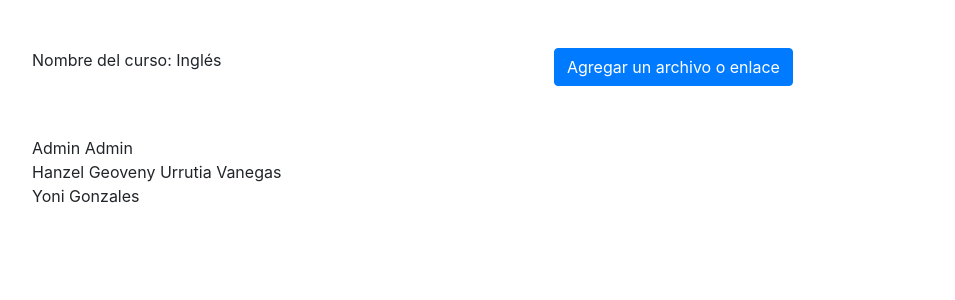
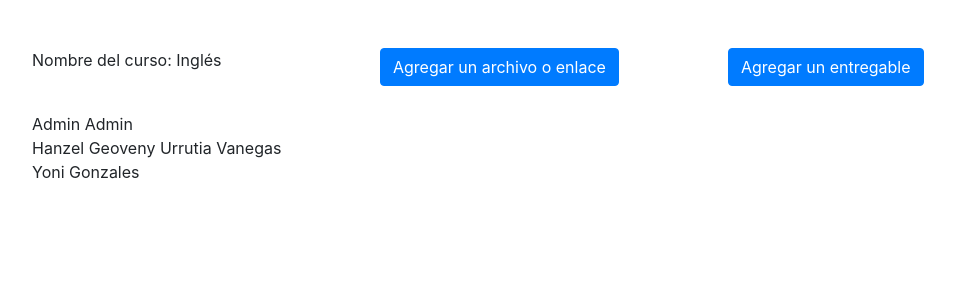
Before and after one commit to HanzelxD778/cs50w-project4, a Django app: page /curso/8 in a window 1280 px wide. Shown: the part 56-356 px from the top of the page, without its empty margins (101-1056 px from the left). Run offline with Django 3.2, Linux system fonts and the light colour scheme; a user stored in the database is signed in; data comes from the database, SQL or seed files in the repository; both versions use the stored data as it was before the commit; data that the repository does not hold is empty; some libraries are stand-ins or nearby versions.

Commit message:
comenzando agregarEntrega

```diff
--- a/PortAll50/models.py
+++ b/PortAll50/models.py
@@ -32,7 +32,7 @@ class Curso(models.Model):
 class Material(models.Model):
     nombre_material = models.CharField(max_length=60)
     archivo = models.FileField(upload_to='materiales/', blank=True) #ver video axel
-    enlace = models.URLField() #investigar
+    enlace = models.URLField(null=True) #investigar
     curso = models.ForeignKey(Curso, on_delete=CASCADE, related_name="materiales")
 
     class Meta:
@@ -92,25 +92,25 @@ class Entregable(models.Model):
     nombre_entregable = models.CharField(max_length=30)
     archivo = models.FileField(upload_to='entregables/', blank=True) #ver video axel
     comentario = models.CharField(max_length=100)
-    tiempo_disp_desde = models.DateTimeField()
-    tiempo_disp_hasta = models.DateTimeField()
-    tiempo_ver_desde = models.DateTimeField()
-    tiempo_ver_para = models.DateTimeField()
-    ESTADO_ENTREGA = [("0", "Colocada"), ("1", "Mostrar"), ("2", "Recibida")]
-    estado_entrega = models.CharField(choices=ESTADO_ENTREGA, max_length=1, default="0")
+    #tiempo_disp_desde = models.DateTimeField()
+    #tiempo_disp_hasta = models.DateTimeField()
+    #tiempo_ver_desde = models.DateTimeField()
+    #tiempo_ver_para = models.DateTimeField()
+    ESTADO_ENTREGA = [("1", "Mostrar"), ("2", "Recibida")]
+    estado_entrega = models.CharField(choices=ESTADO_ENTREGA, max_length=1, default="1")
     curso = models.ForeignKey(Curso, on_delete=CASCADE, related_name="entregables")
-    nota = models.DecimalField(decimal_places=2, max_digits=5)
+    nota = models.DecimalField(decimal_places=2, max_digits=5, null=True)
 
     class Meta:
         verbose_name_plural = "Entregable"
 
     def __str__(self):
-        return f"{self.nombre_entregable} {self.archivo} {self.comentario} {self.tiempo_disp_desde} {self.tiempo_disp_hasta} {self.tiempo_ver_desde} {self.tiempo_ver_para} {self.estado_entrega} {self.curso} {self.nota}"
+        return f"{self.nombre_entregable} {self.archivo} {self.comentario} {self.estado_entrega} {self.curso} {self.nota}"
 
 class Entrega(models.Model):
     archivo_entrega = models.FileField(upload_to="entregas/%Y/%m/%d", blank=True) #ver video axel
-    tiempo_entregado = models.DateTimeField()
-    nota = models.DecimalField(decimal_places=2, max_digits=5)
+    tiempo_entregado = models.DateTimeField(auto_now_add=True)
+    nota = models.DecimalField(decimal_places=2, max_digits=5, null=True)
     entregable = models.ForeignKey(Entregable, on_delete=CASCADE, related_name="entregas")
     cuenta = models.ForeignKey(Cuenta, on_delete=CASCADE, related_name="entregas")
 
--- a/PortAll50/templates/portall50/agregarCurso.html
+++ b/PortAll50/templates/portall50/agregarCurso.html
@@ -38,8 +38,8 @@
                             </div>
                             <div class="input-group">
                                 <div class="custom-file">
-                                  <input title name="txtImagen" type="file" class="custom-file-input" id="inputGroupFile04" aria-describedby="inputGroupFileAddon04">
-                                  <label class="custom-file-label" for="inputGroupFile04">Imagen de curso</label>
+                                    <input name="txtImagen" type="file" class="custom-file-input" id="inputGroupFile04" aria-describedby="inputGroupFileAddon04">
+                                    <label class="custom-file-label" for="inputGroupFile04">Imagen de curso</label>
                                 </div>
                             </div>
                             <input name='propietario_curso' class="form-control" style="background: transparent;  border: none;" type="hidden"
--- a/PortAll50/templates/portall50/curso.html
+++ b/PortAll50/templates/portall50/curso.html
@@ -16,23 +16,82 @@
 {% block main %}
     <div class="container">
         <div class="row">
-            <div class="col-lg-6">
-                <p>Nombre del curso: {{curso.nombre_curso}}</p> <br>
+            <div class="col-lg-4">
+                <p>Nombre del curso: {{curso.nombre_curso}}</p>
                 {% for participante in curso.cuentas.all %}
                 <br>
                     {{participante.first_name}} {{participante.last_name}}
                 {% endfor %}
                 <p>{{curso.}}</p>
             </div>
-            <div class="col-lg-6">
+            <div class="col-lg-4">
                 <!-- Button trigger modal -->
                 <button type="button" class="btn btn-primary" data-toggle="modal" data-target="#exampleModal">
                     Agregar un archivo o enlace
                 </button>
+                <br>
+                {% for material in materiales %}
+                    <a target="_blank" href="{{material.archivo.url}}">{{material.nombre_material}}</a>
+                    <br>
+                {% endfor %}
+            </div>
+            <div class="col-lg-4">
+                <!-- Button trigger modal -->
+                <button type="button" class="btn btn-primary" data-toggle="modal" data-target="#agregarEntregable">
+                    Agregar un entregable
+                </button>
+                <br>
+                {% for entregable in entregables %}
+                    <a href="{% url 'entregable' entregable.id %}">{{entregable.nombre_entregable}}</a>
+                    <br>
+                {% endfor %}
             </div>
         </div>
     </div>
 
+    <!-- MODAL AGREGAR ENTREGABLE -->
+    <form method="POST" action="{% url 'agregarEntregable' %}" enctype="multipart/form-data">
+        {% csrf_token %}
+        <!-- Modal -->
+        <div class="modal fade" id="agregarEntregable" tabindex="-1" aria-labelledby="agregarEntregableLabel" aria-hidden="true">
+            <div class="modal-dialog">
+            <div class="modal-content">
+                <div class="modal-header">
+                    <h5 class="modal-title text-center" id="agregarEntregableLabel">
+                        Agregar un entregable
+                    </h5>
+                    <button type="button" class="close" data-dismiss="modal" aria-label="Close">
+                    <span aria-hidden="true">&times;</span>
+                    </button>
+                </div>
+                <div class="modal-body">
+                    <div class="form-group">
+                        <input required type="text" name="nombre_entregable" class="form-control" placeholder="Nombre del entregable" autocomplete="off">
+                    </div>
+                    <p>El archivito va aquí xd</p>
+                    <div class="input-group">
+                        <div class="custom-file">
+                            <input name="archivo" type="file" class="custom-file-input" id="inputGroupFile04" aria-describedby="inputGroupFileAddon04">
+                            <label class="custom-file-label" for="inputGroupFile04">Archivo aqui</label>
+                        </div>
+                    </div>
+                    <div class="form-group">
+                        <input required type="text" name="comentario" class="form-control" placeholder="Comentario sobre la asignación" autocomplete="off">
+                    </div>
+                    <input name='curso_id' class="form-control" style="background: transparent;  border: none;" type="hidden"
+                    value="{{curso.id}}" readonly placeholder="Default input">
+                </div>
+                <div class="modal-footer">
+                    <button type="button" class="btn btn-secondary" data-dismiss="modal">Close</button>
+                    <button type="submit" class="btn btn-primary">Save changes</button>
+                </div>
+            </div>
+        </div>
+    </form>
+
+    <!-- MODAL AGREGAR ENTREGABLE -->
+    <form method="POST" action="{% url 'agregarMaterial' %}" enctype="multipart/form-data">
+        {% csrf_token %}
         <!-- Modal -->
         <div class="modal fade" id="exampleModal" tabindex="-1" aria-labelledby="exampleModalLabel" aria-hidden="true">
             <div class="modal-dialog">
@@ -46,13 +105,25 @@
                     </button>
                 </div>
                 <div class="modal-body">
+                    <div class="form-group">
+                        <input required type="text" name="nombre_material" class="form-control" placeholder="Nombre del archivo" autocomplete="off">
+                    </div>
                     <p>El archivito va aquí xd</p>
+                    <div class="input-group">
+                        <div class="custom-file">
+                            <input name="archivo" type="file" class="custom-file-input" id="inputGroupFile04" aria-describedby="inputGroupFileAddon04">
+                            <label class="custom-file-label" for="inputGroupFile04">Archivo aqui</label>
+                        </div>
+                    </div>
+                    <input name='curso_id' class="form-control" style="background: transparent;  border: none;" type="hidden"
+                    value="{{curso.id}}" readonly placeholder="Default input">
                 </div>
                 <div class="modal-footer">
                     <button type="button" class="btn btn-secondary" data-dismiss="modal">Close</button>
-                <button type="button" class="btn btn-primary">Save changes</button>
+                    <button type="submit" class="btn btn-primary">Save changes</button>
                 </div>
             </div>
         </div>
+    </form>
 
 {% endblock %}
--- a/PortAll50/urls.py
+++ b/PortAll50/urls.py
@@ -1,3 +1,4 @@
+from os import name
 from django.urls import path
 
 from . import views
@@ -8,5 +9,9 @@ urlpatterns = [
     path("portall", views.portall, name="portall"),
     path("registrarCurso", views.registrarCurso, name="registrarCurso"),
     path("agregarCurso", views.agregarCurso, name="agregarCurso"),
-    path("curso/<int:id_curso>", views.curso, name="curso")
+    path("curso/<int:id_curso>", views.curso, name="curso"),
+    path("agregarMaterial", views.agregarMaterial, name="agregarMaterial"),
+    path("agregarEntregable", views.agregarEntregable, name="agregarEntregable"),
+    path("entregable/<int:id_entregable>", views.entregable, name="entregable"),
+    path("agregarEntrega", views.agregarEntrega, name="agregarEntrega")
 ]
--- a/PortAll50/views.py
+++ b/PortAll50/views.py
@@ -5,7 +5,7 @@ from django.contrib.auth.models import User
 from django.urls import reverse
 from django.contrib import messages #import messages
 from django.contrib.auth.decorators import login_required
-from . models import Cuenta, Curso
+from . models import Cuenta, Curso, Material, Entregable
 
 # Create your views here.
 def index(request):
@@ -82,8 +82,50 @@ def registrarCurso(request):
 
 def curso(request, id_curso):
 
+    curso = Curso.objects.get(id=id_curso)
+    materiales = Material.objects.filter(curso= curso)
+    entregables = Entregable.objects.filter(curso=curso)
+
     context = {
-        "curso": Curso.objects.get(id=id_curso),
+        "curso": curso,
+        "materiales": materiales,
+        "entregables": entregables
     }
 
     return render(request, "PortAll50/curso.html", context)
+
+def agregarMaterial(request):
+    nombre_material = request.POST.get("nombre_material")
+    archivo = request.FILES.get("archivo")
+    curso_id = request.POST.get("curso_id")
+
+    curso = Curso.objects.get(pk=curso_id)
+
+    material = Material.objects.create(nombre_material=nombre_material, archivo=archivo, curso=curso)
+
+    return redirect("/portall")
+
+def agregarEntregable(request):
+    nombre_entregable = request.POST.get("nombre_entregable")
+    archivo = request.FILES.get("archivo")
+    comentario = request.POST.get("comentario")
+    curso_id = request.POST.get("curso_id")
+
+    curso = Curso.objects.get(pk=curso_id)
+
+    entregable = Entregable.objects.create(nombre_entregable=nombre_entregable, archivo=archivo, comentario=comentario, curso=curso)
+
+    return redirect("/portall")
+
+def entregable(request, id_entregable):
+    entregable = Entregable.objects.get(id=id_entregable)
+
+    context = {
+        "entregable": entregable
+    }
+
+    return render(request, "PortAll50/entregable.html", context)
+
+def agregarEntrega(request):
+    archivo_entrega = request.POST.get("archivo_entrega")
+    #entregable y cuenta
```
Also changed, not shown: PortAll50/templates/portall50/entregable.html (added, +36 -0 lines), PortAll50/migrations/0010_alter_material_enlace.py (added), PortAll50/migrations/0011_auto_20211208_1121.py (added), PortAll50/migrations/0012_alter_entregable_estado_entrega.py (added), PortAll50/migrations/0013_alter_entregable_nota.py (added), PortAll50/migrations/0014_alter_entrega_tiempo_entregado.py (added), PortAll50/migrations/0015_alter_entrega_nota.py (added), README.md, db.sqlite3, media/cursos/economia_r4cPiBQ.png (added), 5 other files. Lines whose indentation alone changed are shown as unchanged.
